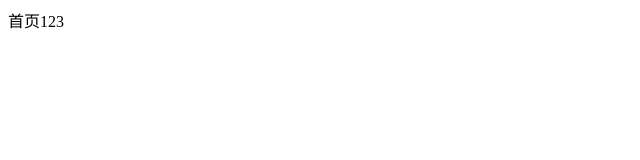
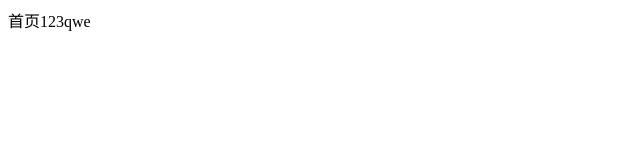
Before and after one commit to 836272821/test, a plain HTML site: page project/page/index1.html in a window 1280 px wide. Shown: the full height of the page, 0-640 px from the left. Drawn offline with Linux system fonts and the light colour scheme.

Commit message:
testsubmit

```diff
--- a/project/page/index1.html
+++ b/project/page/index1.html
@@ -5,6 +5,6 @@
 		<title></title>
 	</head>
 	<body>
-		首页123
+		首页123qwe
 	</body>
 </html>
```
